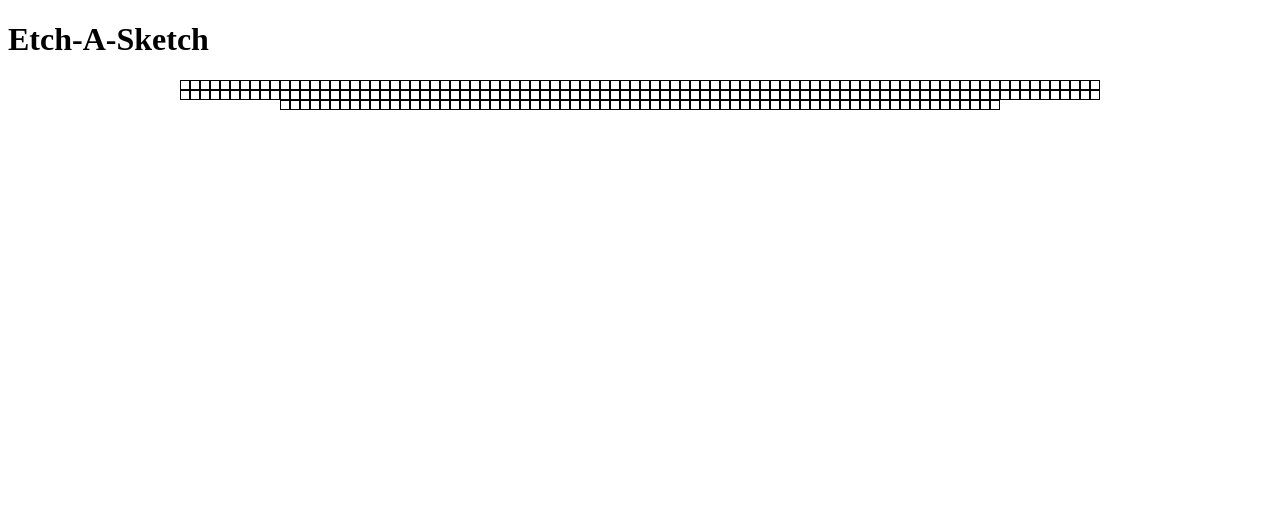
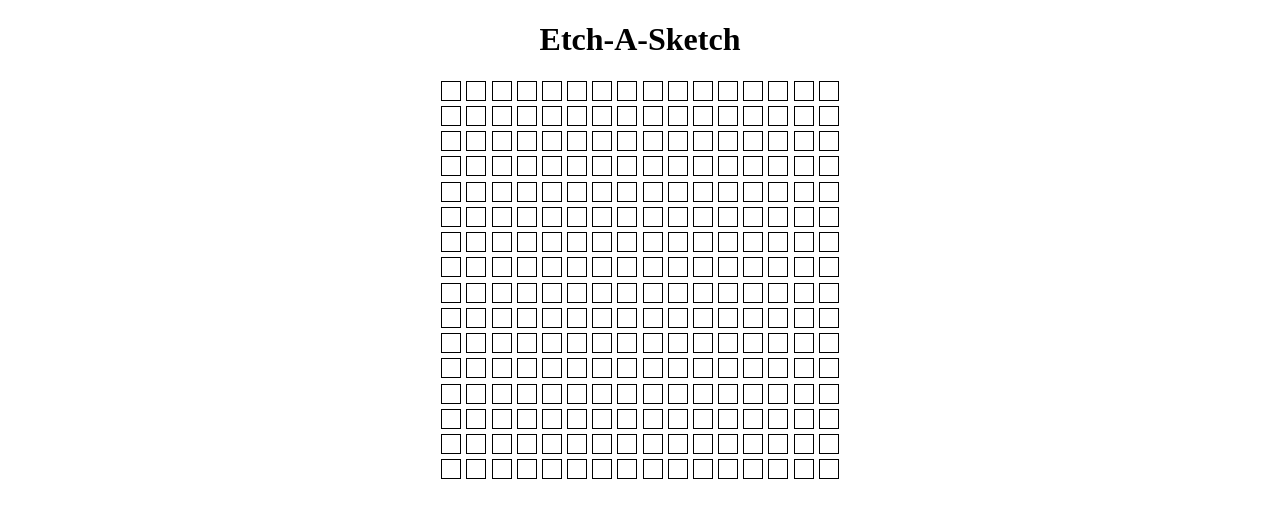
Before and after one commit to djsy104/odin-etch-a-sketch, a plain HTML site: page index.html in a window 1280 px wide. Drawn offline with Linux system fonts and the light colour scheme.

Commit message:
feat: setup grid layout and prettier formatting

```diff
--- a/index.html
+++ b/index.html
@@ -1,15 +1,15 @@
 <!DOCTYPE html>
 <html lang="en">
-<head>
-    <meta charset="UTF-8">
-    <meta name="viewport" content="width=device-width, initial-scale=1.0">
-    <link rel="stylesheet" href="styles.css">
+  <head>
+    <meta charset="UTF-8" />
+    <meta name="viewport" content="width=device-width, initial-scale=1.0" />
+    <link rel="stylesheet" href="styles.css" />
     <title>Document</title>
-</head>
-<body>
-    <h1>Etch-A-Sketch</h1>
+  </head>
+  <body>
+    <h1 id="title">Etch-A-Sketch</h1>
     <div id="container"></div>
 
     <script src="index.js"></script>
-</body>
+  </body>
 </html>
--- a/styles.css
+++ b/styles.css
@@ -1,15 +1,31 @@
+#title {
+  display: flex;
+  justify-content: center;
+}
+
 #container {
-    display: flex;
-    flex-wrap: wrap;
-    justify-content: center;
-    align-items: center;
-    max-height: 30vh;
-    max-width: 115vh;
-    margin: auto;
+  display: flex;
+  flex-wrap: wrap;
+  justify-content: space-evenly;
+  align-items: center;
+  /* min-width: 20vmin;
+  min-height: 20vmin; */
+  max-height: 50vmin;
+  max-width: 50vmin;
+  margin: auto;
+  gap: 0.5vmin;
+  aspect-ratio: 1/1;
 }
 
 .gridItem {
-    height: 0.5rem;
-    width: 0.5rem;
-    border: 1px solid black;
+  max-width: 2.5vmin;
+  height: 2.5vmin;
+  aspect-ratio: 1 / 1;
+  flex-grow: 1;
+  border: 1px solid black;
+  box-sizing: border-box;
 }
+
+.gridItem:hover {
+  background-color: black;
+}
```
Also changed, not shown: index.js (+8 -8 lines), 1 other file.
